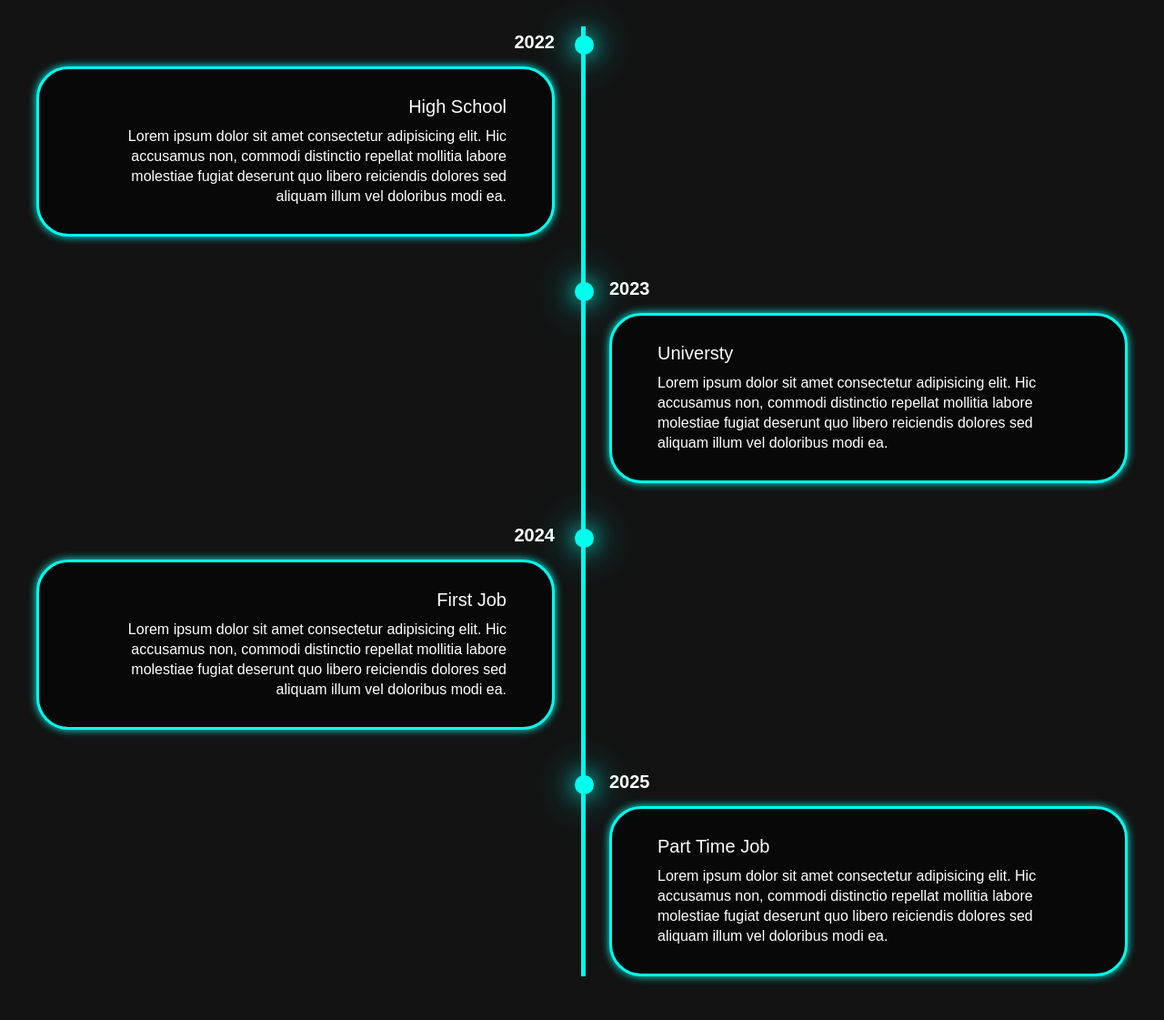
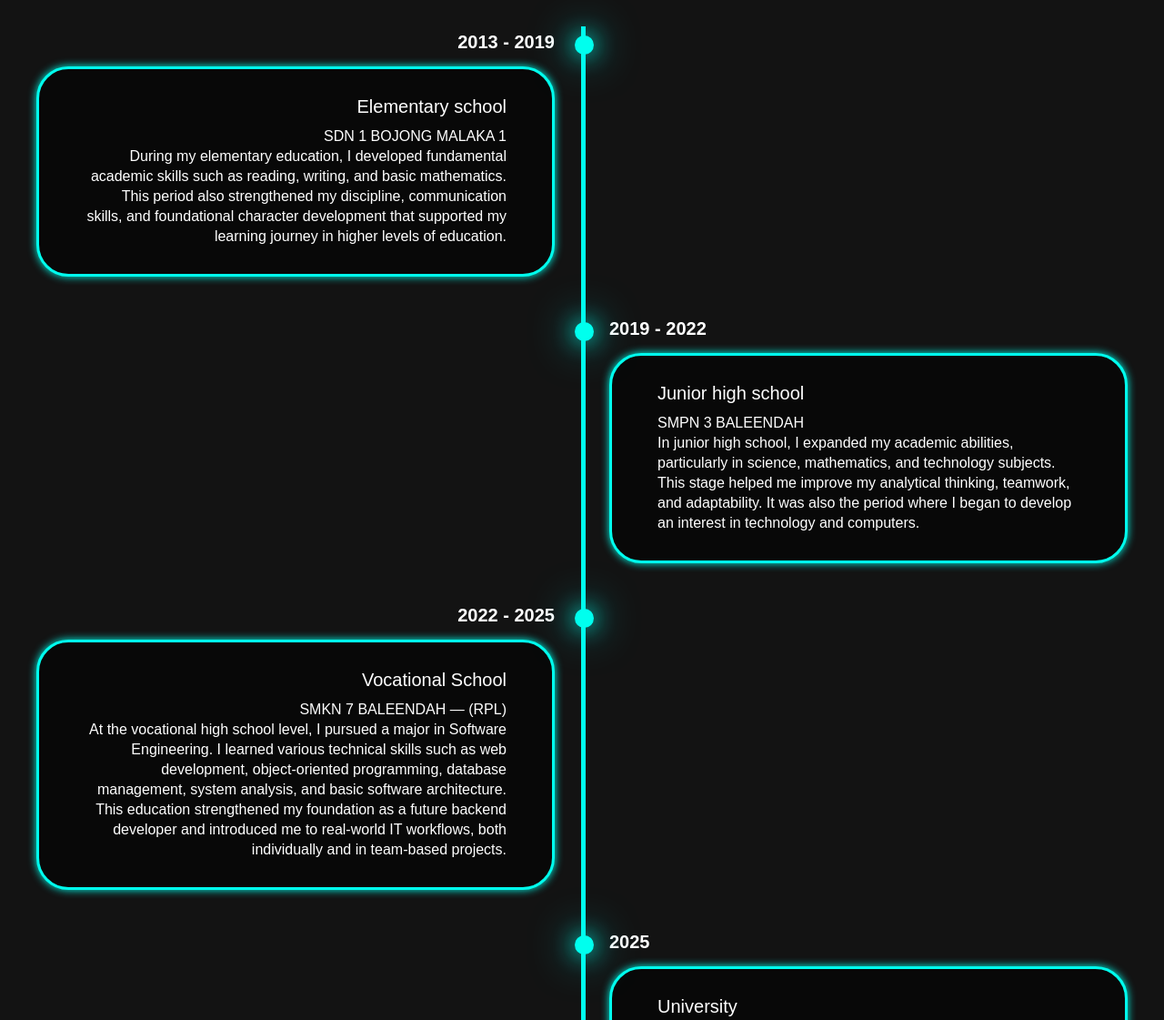
Before and after one commit to fadhil9898/itw2025_b_253040072, a plain HTML site: page itw2025_project1_253040072/index.html in a window 1280 px wide. Shown: the part 1040-2161 px from the top of the page at 91% size. Drawn offline with nearby package versions, Linux system fonts and the light colour scheme.

Commit message:
isi education done

```diff
--- a/itw2025_project1_253040072/index.html
+++ b/itw2025_project1_253040072/index.html
@@ -5,6 +5,7 @@
     <meta name="viewport" content="width=device-width, initial-scale=1.0">
     <title>PORTFOLIO</title>
     <link rel="stylesheet" href="style.css">
+    <link rel="icon" href="">
     <link href='https://unpkg.com/boxicons@2.1.4/css/boxicons.min.css' rel='stylesheet'>
 </head>
 <body>
@@ -54,28 +55,37 @@
 
             <div class="timeline-item">
                 <div class="timeline-dot"></div>
-                    <div class="timeline-date">2022</div>
+                    <div class="timeline-date">2013 - 2019</div>
                     <div class="timeline-content">
-                        <h3>High School</h3>
-                        <p>Lorem ipsum dolor sit amet consectetur adipisicing elit. Hic accusamus non, commodi distinctio repellat mollitia labore molestiae fugiat deserunt quo libero reiciendis dolores sed aliquam illum vel doloribus modi ea.</p>
+                        <h3>Elementary school</h3>
+                        <p>
+                            SDN 1 BOJONG MALAKA 1 <br>
+                            During my elementary education, I developed fundamental academic skills such as reading, writing, and basic mathematics. This period also strengthened my discipline, communication skills, and foundational character development that supported my learning journey in higher levels of education.
+                        </p>
                     </div>
             </div>
 
             <div class="timeline-item">
                 <div class="timeline-dot"></div>
-                    <div class="timeline-date">2023</div>
+                    <div class="timeline-date">2019 - 2022</div>
                     <div class="timeline-content">
-                        <h3>Universty</h3>
-                        <p>Lorem ipsum dolor sit amet consectetur adipisicing elit. Hic accusamus non, commodi distinctio repellat mollitia labore molestiae fugiat deserunt quo libero reiciendis dolores sed aliquam illum vel doloribus modi ea.</p>
+                        <h3>Junior high school</h3>
+                        <p>
+                            SMPN 3 BALEENDAH <br>
+                            In junior high school, I expanded my academic abilities, particularly in science, mathematics, and technology subjects. This stage helped me improve my analytical thinking, teamwork, and adaptability. It was also the period where I began to develop an interest in technology and computers.
+                        </p>
                     </div>
             </div>
 
             <div class="timeline-item">
                 <div class="timeline-dot"></div>
-                    <div class="timeline-date">2024</div>
+                    <div class="timeline-date">2022 - 2025</div>
                     <div class="timeline-content">
-                        <h3>First Job</h3>
-                        <p>Lorem ipsum dolor sit amet consectetur adipisicing elit. Hic accusamus non, commodi distinctio repellat mollitia labore molestiae fugiat deserunt quo libero reiciendis dolores sed aliquam illum vel doloribus modi ea.</p>
+                        <h3>Vocational School</h3>
+                        <p>
+                            SMKN 7 BALEENDAH — (RPL) <br>
+                            At the vocational high school level, I pursued a major in Software Engineering. I learned various technical skills such as web development, object-oriented programming, database management, system analysis, and basic software architecture. This education strengthened my foundation as a future backend developer and introduced me to real-world IT workflows, both individually and in team-based projects.
+                        </p>
                     </div>
             </div>
 
@@ -83,8 +93,11 @@
                 <div class="timeline-dot"></div>
                     <div class="timeline-date">2025</div>
                     <div class="timeline-content">
-                        <h3>Part Time Job</h3>
-                        <p>Lorem ipsum dolor sit amet consectetur adipisicing elit. Hic accusamus non, commodi distinctio repellat mollitia labore molestiae fugiat deserunt quo libero reiciendis dolores sed aliquam illum vel doloribus modi ea.</p>
+                        <h3>University</h3>
+                        <p>
+                            UNIVERSITAS PASUNDAN <br>
+                            I hope to strengthen my programming skills, deepen my understanding of computer science fundamentals, and develop solid technical abilities—especially in backend development. Through lectures and practical projects, I aim to grow professionally and prepare myself for a career in the technology industry.
+                        </p>
                     </div>
             </div>
 
```
